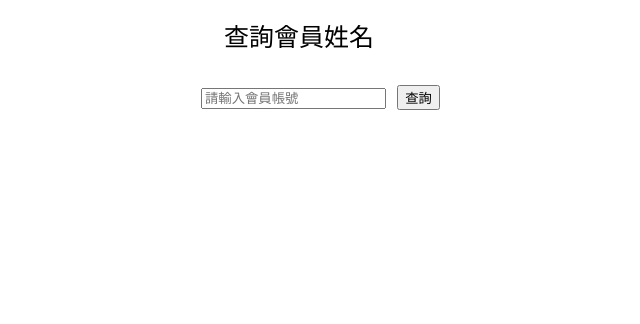
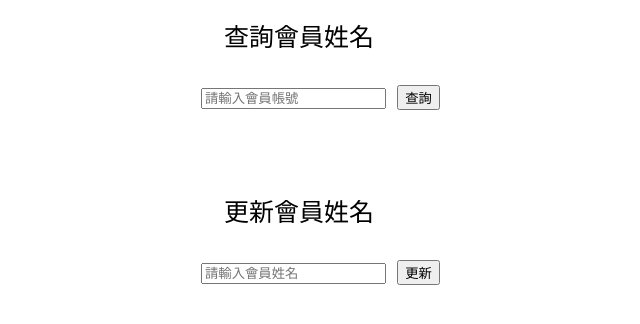
Before and after one commit to SandyTW/Assignments, a Flask app: page /member/ in a window 1280 px wide. Shown: the part 213-537 px from the top of the page, without its empty margins (341-981 px from the left). Run offline with Flask 2, Linux system fonts and the light colour scheme; a user stored in the database is signed in.

Commit message:
20210411v2

```diff
--- a/Week7/app.py
+++ b/Week7/app.py
@@ -97,8 +97,25 @@ def searchUsers():
 
             return content
     else:
-        content='{"data": null}'
-        return content
+        return {"date": None}
+
+# 修改會員姓名
+@app.route("/api/user", methods=['POST'])
+def amendUser():
+    if request.method=='POST':
+        # usernameAMD=request.form['usernameAMD']
+        usernameAMD=request.get_json()
+        usernameOrigin=session['name']
+        print(usernameAMD)
+        print(usernameOrigin)
+
+        cnx.execute("UPDATE user SET name = %s WHERE name = %s", (usernameAMD, usernameOrigin))
+        mydb.commit()
+        session['name']=usernameAMD
+        return '{"ok":true}'
+    else:
+        return '{"error":true}'
+
 
 
 if __name__=="__main__":
--- a/Week7/templates/IndexMember.html
+++ b/Week7/templates/IndexMember.html
@@ -25,6 +25,13 @@
     </form>
     <div class='content' id='Displayname'></div>
 
+    <!-- 更新會員姓名 -->
+    <div class="content">更新會員姓名</div>
+    <form action="/api/user" method="POST" class="inputSearch">
+        <input type="text" name="usernameAMD" id='usernameAMD' placeholder='請輸入會員姓名'>
+        <button style="margin:7px" id='btnAMD'>更新</button>
+    </form>
+    <div class='content' id='DisplayStatus'></div>
 </body>
 
 </html>
@@ -41,11 +48,12 @@
             if (this.status == 200) {
                 console.log(this.responseText)
                 let user = JSON.parse(this.responseText);
+                console.log(user);
                 let display;
                 try {
                     display = user['data']['name'];
-                }catch(error){
-                    display='User Not Found';
+                } catch (error) {
+                    display = 'User Not Found';
                 }
                 console.log(display);
                 showData(display);
@@ -55,13 +63,15 @@
         req.send();
     };
 
-    function showData(display){
+    function showData(display) {
         let box = document.createElement('div');
         let column = document.getElementById('Displayname');
-        box.textContent='';
-        column.textContent='';
+        box.textContent = '';
+        column.textContent = '';
         document.getElementById('Displayname').appendChild(box);
-        box.textContent=display;
+        box.textContent = display;
     }
 
+
+
 </script>
```
